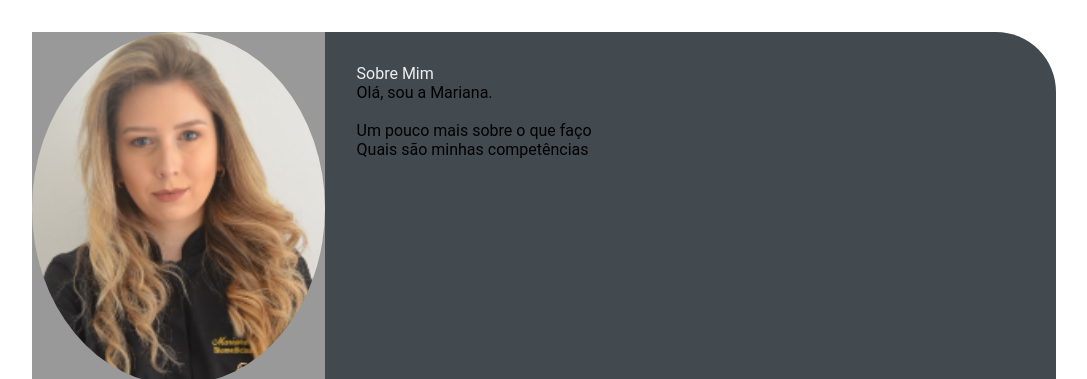
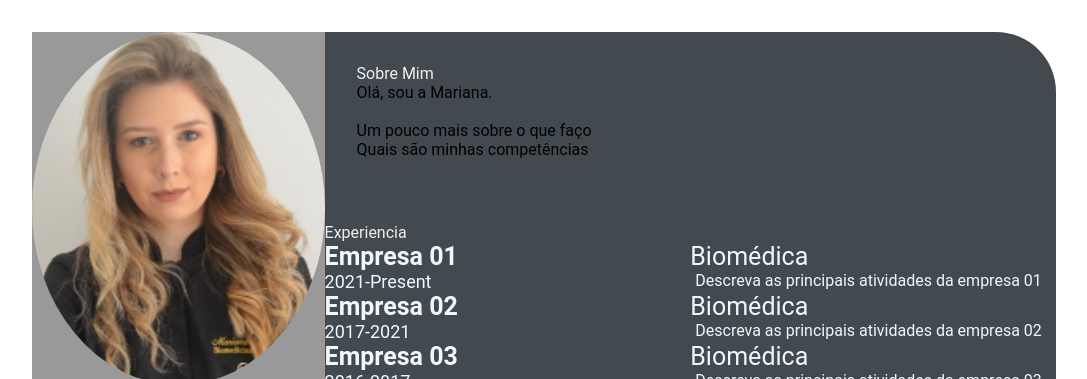
Before and after one commit to durskim/durskim.github.io, a plain HTML site: page index.html in a window 1280 px wide. Shown: the top 379 px of the page, without its empty margins (96-1183 px from the left). Drawn offline with Linux system fonts and the light colour scheme.

Commit message:
feature: add index.html (#3)

```diff
--- a/index.html
+++ b/index.html
@@ -45,6 +45,41 @@
                        </p>
                    </section>
                </div>
+           <section class="experience gap">
+               <div class="right-title">Experiencia</div>
+               <div class="experience-contents">
+                   <div class="exp-left">
+                       <p class="exp-company-name">Empresa 01</p>
+                       <p class="exp-time-period">2021-Present</p>
+                   </div>
+                   <div class="exp-right">
+                       <p class="exp-position">Biomédica</p>
+                       <p class="exp-desc">
+                           Descreva as principais atividades da empresa 01
+                       </p>
+                   </div>
+                   <div class="exp-left">
+                    <p class="exp-company-name">Empresa 02</p>
+                    <p class="exp-time-period">2017-2021</p>
+                </div>
+                <div class="exp-right">
+                    <p class="exp-position">Biomédica</p>
+                    <p class="exp-desc">
+                        Descreva as principais atividades da empresa 02
+                    </p>
+                </div>
+                <div class="exp-left">
+                    <p class="exp-company-name">Empresa 03</p>
+                    <p class="exp-time-period">2016-2017</p>
+                </div>
+                <div class="exp-right">
+                    <p class="exp-position">Biomédica</p>
+                    <p class="exp-desc">
+                        Descreva as principais atividades da empresa 03
+                    </p>
+                </div>
+               </div>
+           </section>
            </section>
     </main>
 </body>
--- a/style.css
+++ b/style.css
@@ -101,3 +101,38 @@
     font-size: 18px;
     color: #eeeeee;
 }
+
+.experience-contents,
+.education-contents,
+.awards-contents {
+    display: grid;
+    grid-template-columns: repeat(2, 1fr);
+    padding-bottom: 2rem;
+    color: #F1F8FD;
+}
+
+.exp-company-name,
+.education-school-name,
+.awards-company-name {
+    font-size: 25px;
+    font-weight: bold;
+}
+
+.exp-time-period,
+.educationp-time-period,
+.awards-time-period {
+    font-size: 18px;
+}
+
+.exp-position,
+.education-subject,
+.awards-name {
+    font-size: 25px;
+}
+
+.exp-desc,
+.education-desc,
+.awards-desc {
+    font-size: 16px;
+    padding-left: 5px;
+}
```
